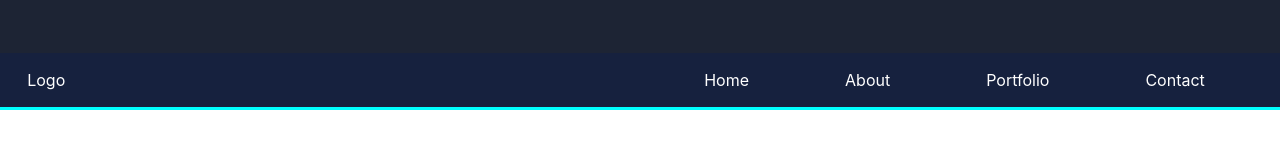
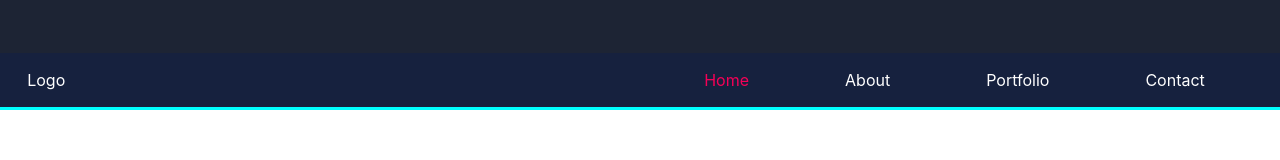
Before and after one commit to sajidrsk/portfolio-legacy, a React (Create React App) app: page / in a window 1280 px wide. Shown: the part 747-907 px from the top of the page. Built offline with nearby package versions, Linux system fonts and the light colour scheme.

Commit message:
added active class to navbar

```diff
--- a/src/components/Navigation/Navigation.scss
+++ b/src/components/Navigation/Navigation.scss
@@ -60,6 +60,6 @@
 //   }
 // }
 
-.active {
-  color: $primary-color;
+a.active {
+  color: $primary-color !important;
 }
```
Also changed, not shown: 1 other file (tests, documents, lock files or other folders).
